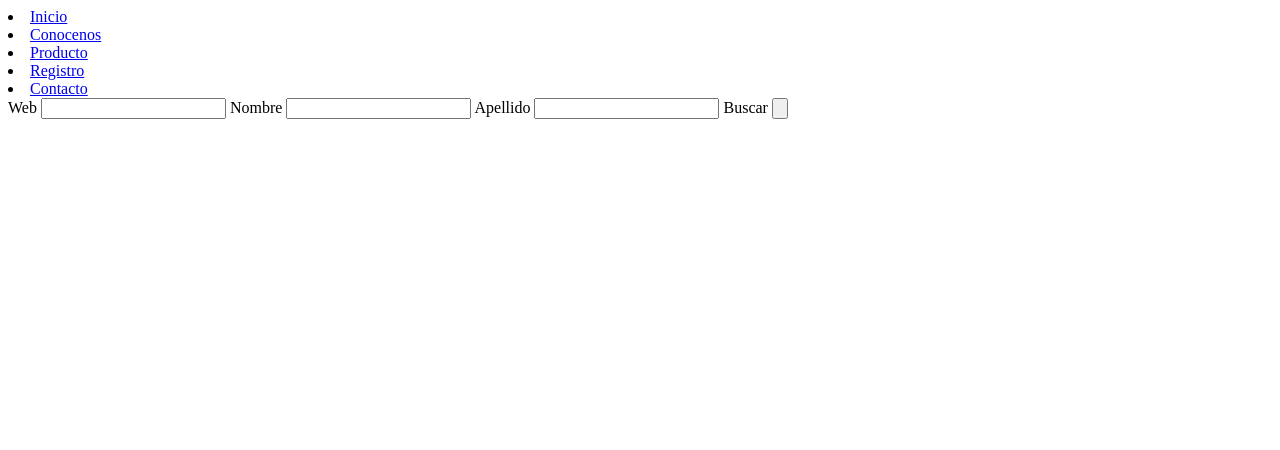
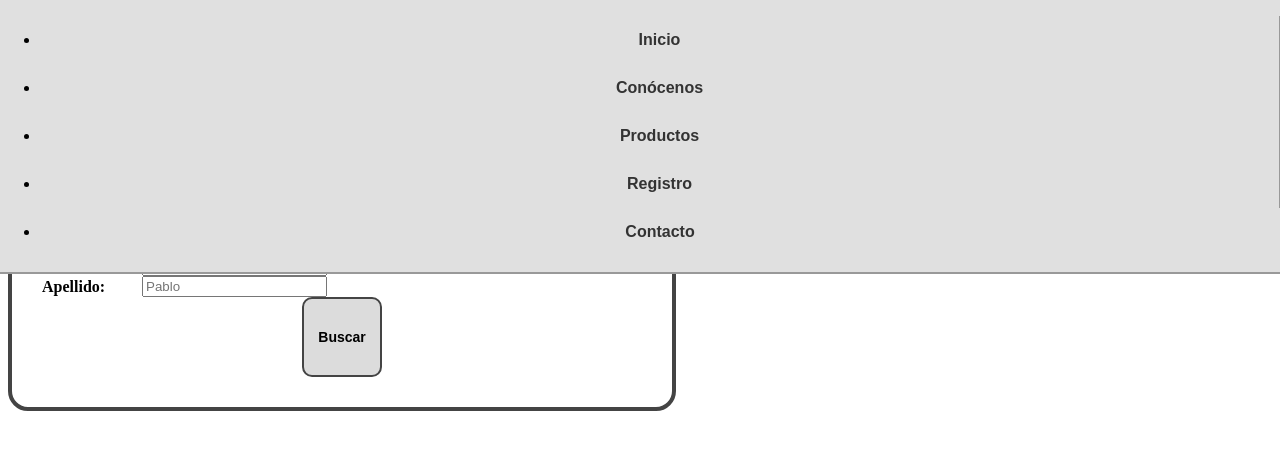
Before and after one commit to Sarid-R1998/Ordinario, a plain HTML site: page index.html in a window 1280 px wide. Drawn offline with Linux system fonts and the light colour scheme.

Commit message:
index.html

```diff
--- a/index.html
+++ b/index.html
@@ -7,19 +7,34 @@
     <link rel="stylesheet" href="style/style.css">
 </head>
 <body>
-    <li><a href="#">Inicio</a></li>
-    <li><a href="#">Conocenos</a></li>
-    <li><a href="#">Producto</a></li>
-    <li><a href="#">Registro</a></li>
-    <li><a href="#">Contacto</a></li>
 
-    <label for="web">Web</label>
-        <input type="url" name="web" id="web">
-    <label for="Nombre">Nombre</label>
-        <input type="text" name="Nombre" id="Nombre">
-    <label for="web">Apellido</label>
-        <input type="text" name="Apellido" id="Apellido">
-    <label for="Buscar">Buscar</label>
-        <input type="button" name="Buscar" id="Buscar">
+<nav class="barraS">
+    <ul>
+        <li><a href="#">Inicio</a></li>
+        <li><a href="#">Conócenos</a></li>
+        <li><a href="#">Productos</a></li>
+        <li><a href="#">Registro</a></li>
+        <li><a href="#">Contacto</a></li>
+    </ul>
+</nav>
+<div class="caja">
+    <form class="a">
+        <div class="inputs">
+    <div class="label">
+        <label for="web">Web:</label>
+            <input type="url" id="web" name="web" placeholder="https://accounts.google.com/signup">
+        </div>
+            <div class="label">
+                <label for="nombre">Nombre:</label>
+                <input type="text" id="nombre" name="nombre" placeholder="Juan">
+        </div>
+            <div class="label">
+                <label for="apellido">Apellido:</label>
+                <input type="text" id="apellido" name="apellido" placeholder="Pablo">
+        </div>
+    </div>
+    <div class="boton">
+        <button type="submit">Buscar</button>
+    </div>
 </body>
 </html>
--- a/style/style.css
+++ b/style/style.css
@@ -0,0 +1,86 @@
+.barraS {
+    background-color: #e0e0e0;
+    border-bottom: 2px solid #999;
+    padding: 0;
+    width: 100%;
+    position: fixed;
+    top: 0;
+    left: 0;
+    z-index: 1000;
+}
+
+
+
+.barraS li {
+    flex: 1;
+    border-right: 1px solid #999;
+    text-align: center;
+}
+
+.barraS li:last-child {
+    border-right: none;
+}
+
+.barraS a {
+    display: block;
+    padding: 15px;
+    color: #333;
+    text-decoration: none;
+    font-weight: bold;
+    font-family: sans-serif;
+}
+
+.barraS a:hover {
+    background-color: #ccc;
+}
+
+
+.caja{
+    border: 4px solid #444;
+    border-radius: 20px;
+    background-color: #ffffff;
+    padding: 30px;
+    max-width: 600px;
+    width: 100%;
+    margin-top: 200px;
+}
+
+
+.label{
+    display: flex;
+    align-items: center;
+    gap: 10px;
+}
+
+
+.label label {
+    width: 90px;
+    font-weight: bold;
+}
+
+.labelinput {
+    flex: 1;
+    padding: 8px;
+    border: 1px solid #999;
+    background-color: #f4f4f4;
+}
+
+
+.boton {
+    display: flex;
+    align-items: center;
+    justify-content: center;
+    min-width: 120px;
+}
+
+.boton button {
+    width: 80px;
+    height: 80px;
+    font-size: 14px;
+    background-color: #dcdcdc;
+    color: #000;
+    border: 2px solid #444;
+    border-radius: 10px;
+    cursor: pointer;
+    font-weight: bold;
+}
```
